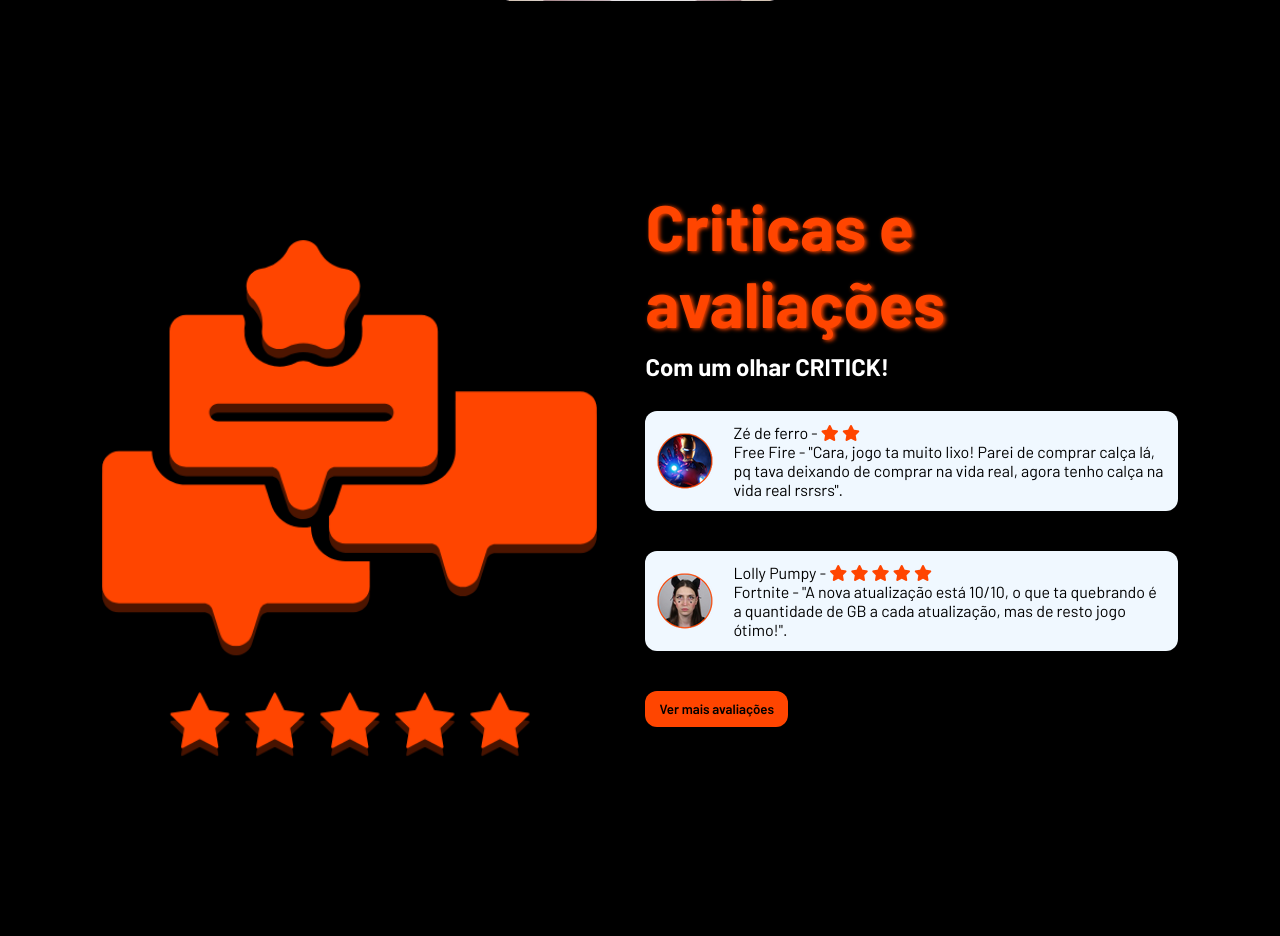
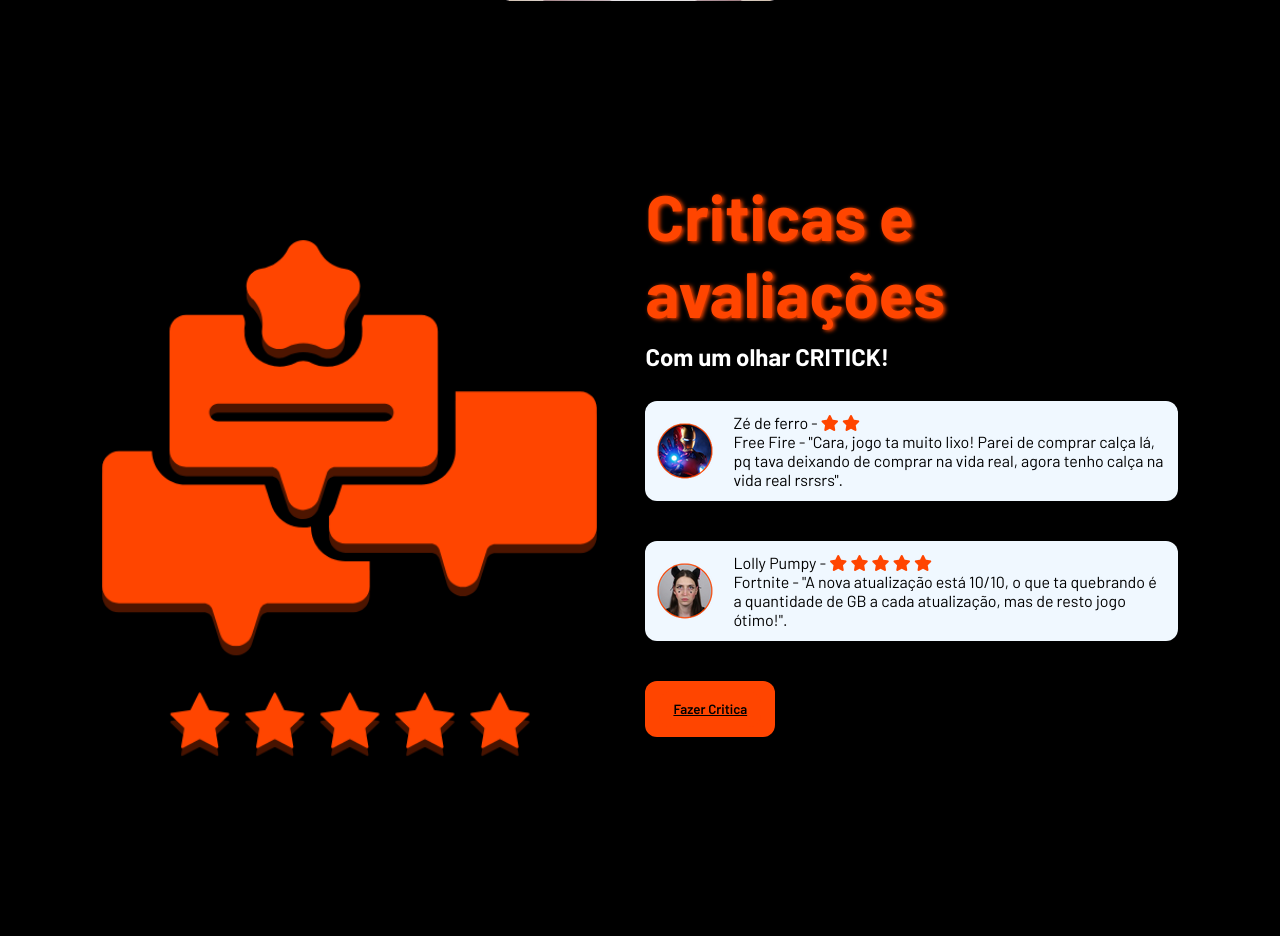
Before and after one commit to Carca-Critick/Projeto-Desenvolvimento-Web, a PHP site: page /home.php in a window 1280 px wide. Shown: the part 3146-4082 px from the top of the page. Run offline with PHP 8.4, Linux system fonts and the light colour scheme; some libraries are stand-ins or nearby versions.

Commit message:
Update home.php

```diff
--- a/carcacritick/home.php
+++ b/carcacritick/home.php
@@ -338,7 +338,7 @@
 </div>
 
     <button class="btn-default">
-        Ver mais avaliações
+        <a href="critica.php" class="btn-default">Fazer Critica</a>
     </button>
 
     </div>
```
